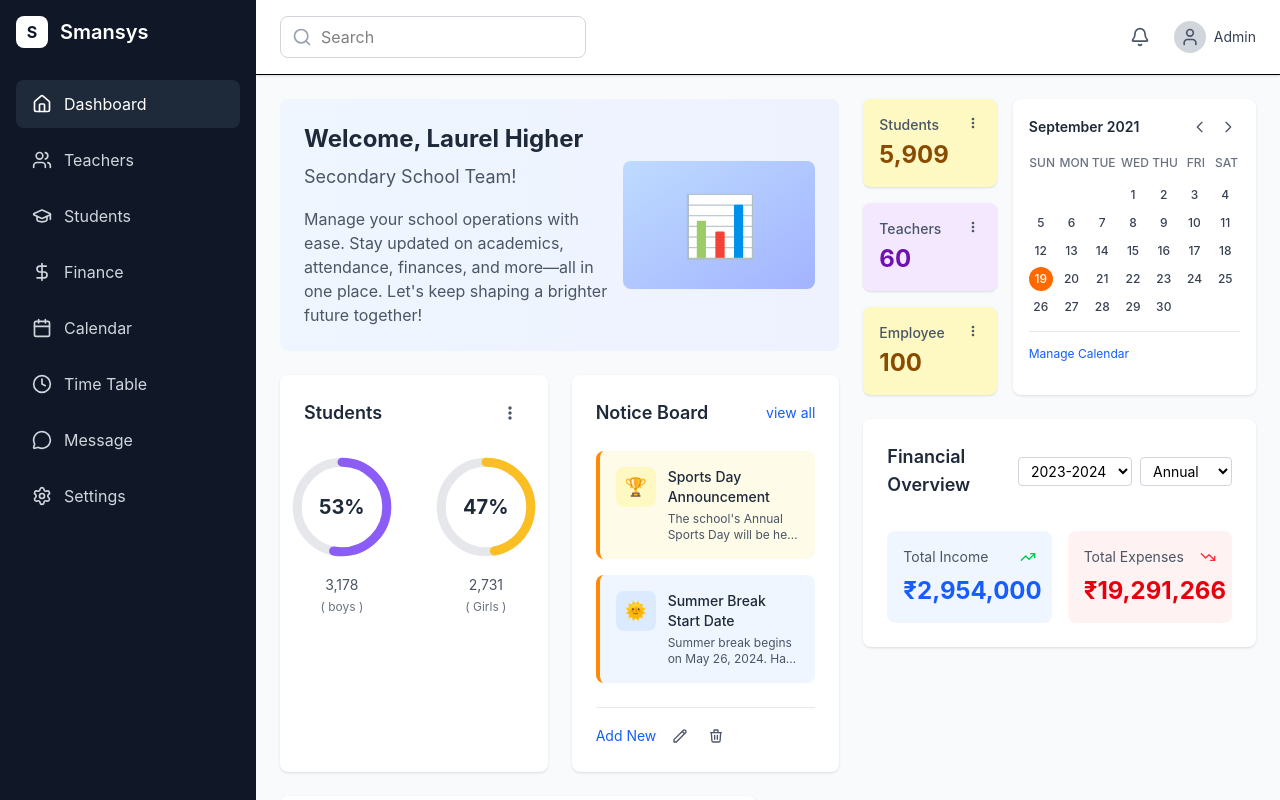
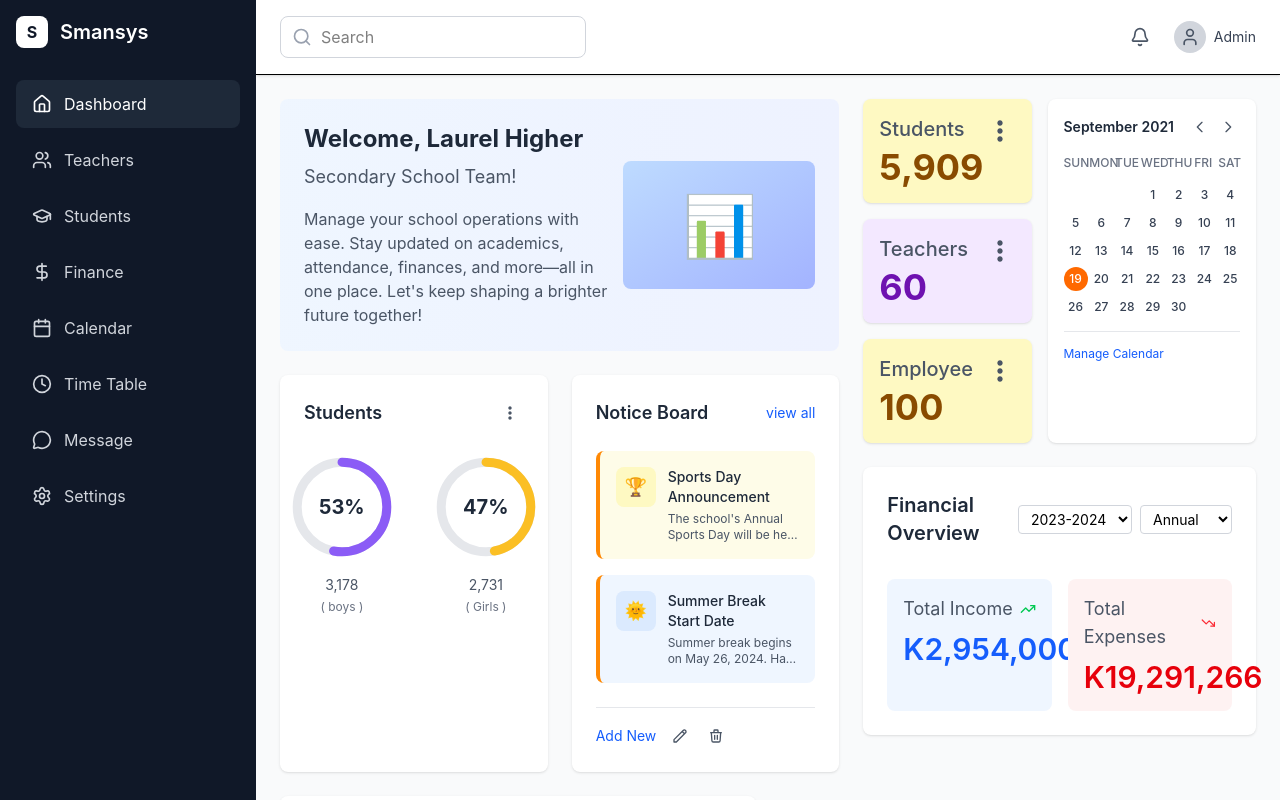
Before and after one commit to Khelva47/school-management-system, a Next.js app: page / in a window 1280 px wide. Built offline with nearby package versions, Linux system fonts and the light colour scheme.

Commit message:
made some changes

```diff
--- a/src/app/components/dashboard/FinancialOverview.js
+++ b/src/app/components/dashboard/FinancialOverview.js
@@ -5,7 +5,7 @@ const FinancialOverview = ({ income, expenses }) => {
   return (
     <div className="bg-white p-6 rounded-lg shadow-sm">
       <div className="flex items-center justify-between mb-8">
-        <h3 className="text-lg font-semibold text-gray-800">Financial Overview</h3>
+        <h3 className="text-xl font-semibold text-gray-800">Financial Overview</h3>
         <div className="flex items-center space-x-2">
           <select className="text-sm border border-gray-300 rounded px-2 py-1">
             <option>2023-2024</option>
@@ -21,21 +21,21 @@ const FinancialOverview = ({ income, expenses }) => {
       <div className="grid grid-cols-2 gap-4">
         <div className="bg-blue-50 p-4 rounded-lg">
           <div className="flex items-center justify-between mb-2">
-            <span className="text-sm text-gray-600">Total Income</span>
+            <span className="text-lg text-gray-600">Total Income</span>
             <TrendingUp className="w-4 h-4 text-green-500" />
           </div>
-          <div className="text-2xl font-bold text-blue-600">
-            ₹{income.toLocaleString()}
+          <div className="text-3xl font-semibold text-blue-600">
+            K{income.toLocaleString()}
           </div>
         </div>
 
         <div className="bg-red-50 p-4 rounded-lg">
           <div className="flex items-center justify-between mb-2">
-            <span className="text-sm text-gray-600">Total Expenses</span>
+            <span className="text-lg text-gray-600">Total Expenses</span>
             <TrendingDown className="w-4 h-4 text-red-500" />
           </div>
-          <div className="text-2xl font-bold text-red-600">
-            ₹{expenses.toLocaleString()}
+          <div className="text-3xl font-semibold text-red-600">
+            K{expenses.toLocaleString()}
           </div>
         </div>
       </div>
--- a/src/app/components/dashboard/StatCard.js
+++ b/src/app/components/dashboard/StatCard.js
@@ -21,7 +21,7 @@ const StatCard = ({ title, value, color }) => {
       {/* 3 dots menu icon */}
       <button className="absolute top-3 right-3 p-1 rounded-full transition-colors">
         <svg
-          className="w-4 h-4 text-gray-600"
+          className="w-8 h-8 text-gray-600"
           fill="currentColor"
           viewBox="0 0 24 24"
         >
@@ -31,8 +31,8 @@ const StatCard = ({ title, value, color }) => {
 
       {/* Card content */}
       <div className="pr-8">
-        <h3 className="text-sm font-medium text-gray-600 mb-1">{title}</h3>
-        <p className="text-2xl font-bold">{value}</p>
+        <h3 className="text-xl font-medium text-gray-600 mb-1">{title}</h3>
+        <p className="text-4xl font-bold">{value}</p>
       </div>
     </div>
   );
--- a/src/app/page.js
+++ b/src/app/page.js
@@ -56,7 +56,7 @@ export default function Home() {
                       </div>
 
                       {/* Calendar positioned at the end */}
-                      <div className="bg-white rounded-lg shadow-sm p-4 w-64">
+                      <div className="bg-white rounded-lg shadow-sm p-4 w-100">
                         <Calendar year={2021} month={8} /> {/* September 2021 (month 8 = September) */}
                       </div>
                     </div>
```
